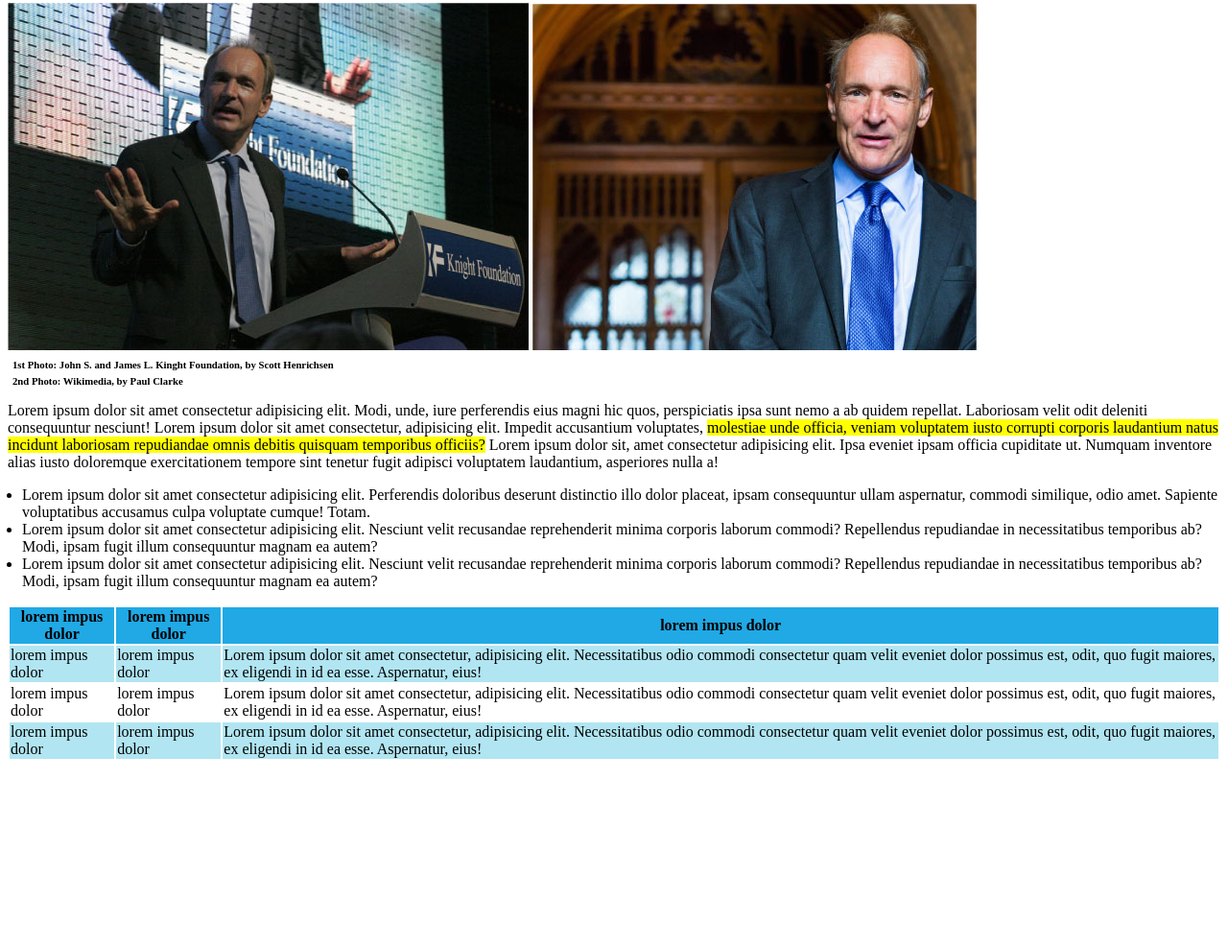
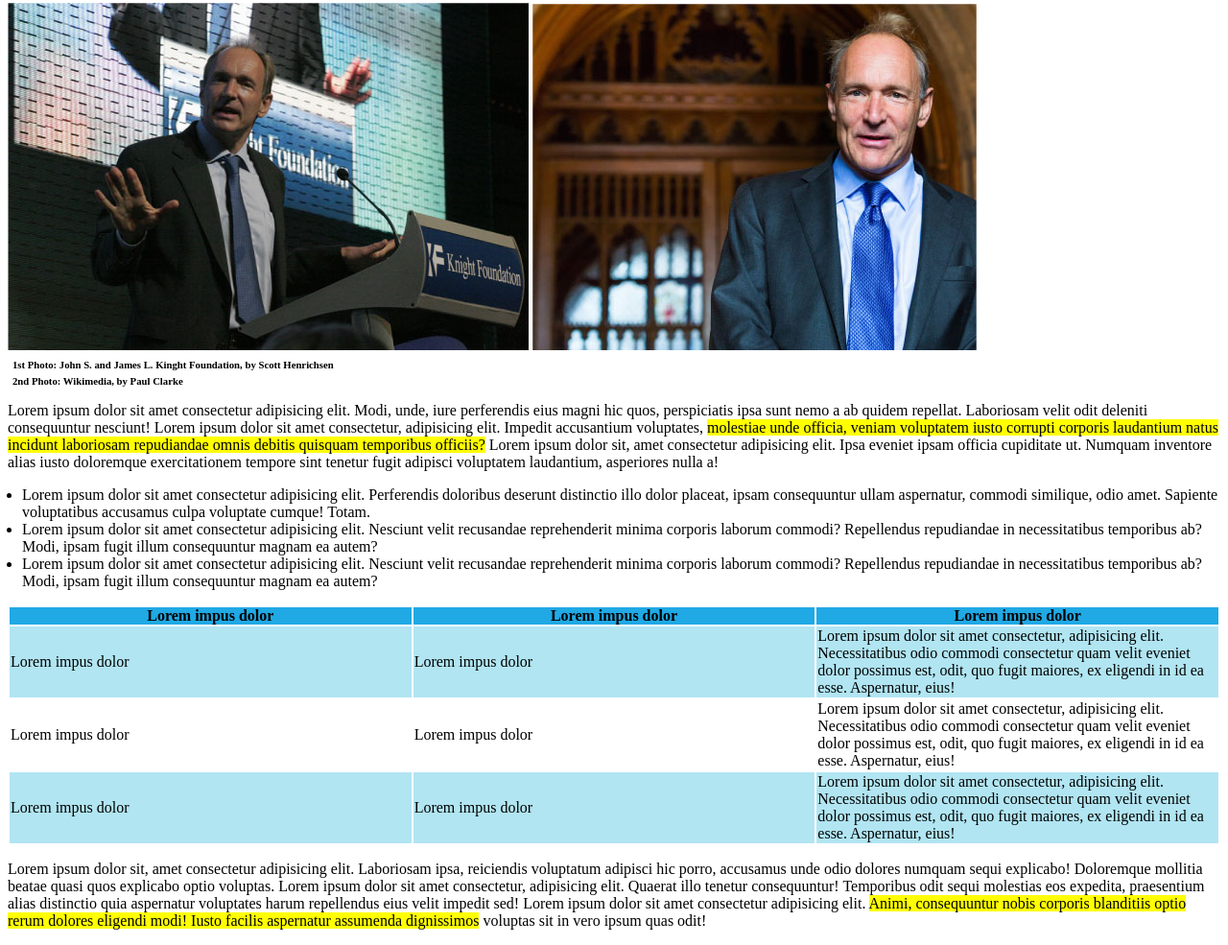
Before and after one commit to Angelo31294/html-css-booleaner, a plain HTML site: page index.html in a window 1280 px wide. Shown: the part 375-1360 px from the top of the page at 96% size. Before the commit the page ends 1176 px from the top, so only its background shows below. Drawn offline with Linux system fonts and the light colour scheme.

Commit message:
Fine del main

```diff
--- a/CSS/style.css
+++ b/CSS/style.css
@@ -15,7 +15,6 @@ h1{
     margin: 0%;
 }
 
-
 span{
     color:  #808080;
 }
@@ -25,7 +24,6 @@ a{
     color: #20A9E5;
 }
 
-
 .Tim-img{
     margin-top: 15px;
 }
@@ -34,10 +32,15 @@ h6{
     margin: 5px;
 }
 
-
 ul{
     padding-left: 15px;
 }
+
+th{
+    width: 33%;
+    padding: 0px;
+}
+
 thead{
     background-color: #20A9E5;
 }
--- a/index.html
+++ b/index.html
@@ -44,32 +44,39 @@
 
         <!-- Tabella -->
         <table>
+            <!-- intestazione -->
             <thead>
                 <tr>
-                    <th>lorem impus dolor</th>
-                    <th>lorem impus dolor</th>
-                    <th>lorem impus dolor</th>
+                    <th>Lorem impus dolor</th>
+                    <th>Lorem impus dolor</th>
+                    <th>Lorem impus dolor</th>
                 </tr>
             </thead>
+            <!-- corpo -->
             <tbody>
                 <tr class="riga">
-                    <td>lorem impus dolor</td>
-                    <td>lorem impus dolor</td>
+                    <td>Lorem impus dolor</td>
+                    <td>Lorem impus dolor</td>
                     <td>Lorem ipsum dolor sit amet consectetur, adipisicing elit. Necessitatibus odio commodi consectetur quam velit eveniet dolor possimus est, odit, quo fugit maiores, ex eligendi in id ea esse. Aspernatur, eius!</td>
                 </tr>
                 <tr>
-                    <td>lorem impus dolor</td>
-                    <td>lorem impus dolor</td>
+                    <td>Lorem impus dolor</td>
+                    <td>Lorem impus dolor</td>
                     <td>Lorem ipsum dolor sit amet consectetur, adipisicing elit. Necessitatibus odio commodi consectetur quam velit eveniet dolor possimus est, odit, quo fugit maiores, ex eligendi in id ea esse. Aspernatur, eius!</td>
                 </tr>
                 <tr class="riga">
-                    <td>lorem impus dolor</td>
-                    <td>lorem impus dolor</td>
+                    <td>Lorem impus dolor</td>
+                    <td>Lorem impus dolor</td>
                     <td>Lorem ipsum dolor sit amet consectetur, adipisicing elit. Necessitatibus odio commodi consectetur quam velit eveniet dolor possimus est, odit, quo fugit maiores, ex eligendi in id ea esse. Aspernatur, eius!</td>
                 </tr>
             </tbody>
         </table>
 
+        <!-- paragrafo 2 -->
+        <p>Lorem ipsum dolor sit, amet consectetur adipisicing elit. Laboriosam ipsa, reiciendis voluptatum adipisci hic porro, accusamus unde odio dolores numquam sequi explicabo! Doloremque mollitia beatae quasi quos explicabo optio voluptas.
+           Lorem ipsum dolor sit amet consectetur, adipisicing elit. Quaerat illo tenetur consequuntur! Temporibus odit sequi molestias eos expedita, praesentium alias distinctio quia aspernatur voluptates harum repellendus eius velit impedit sed!
+           Lorem ipsum dolor sit amet consectetur adipisicing elit. <mark>Animi, consequuntur nobis corporis blanditiis optio rerum dolores eligendi modi! Iusto facilis aspernatur assumenda dignissimos</mark>  voluptas sit in vero ipsum quas odit!
+        </p>
     </main>
     <footer></footer>
 </body>
```
